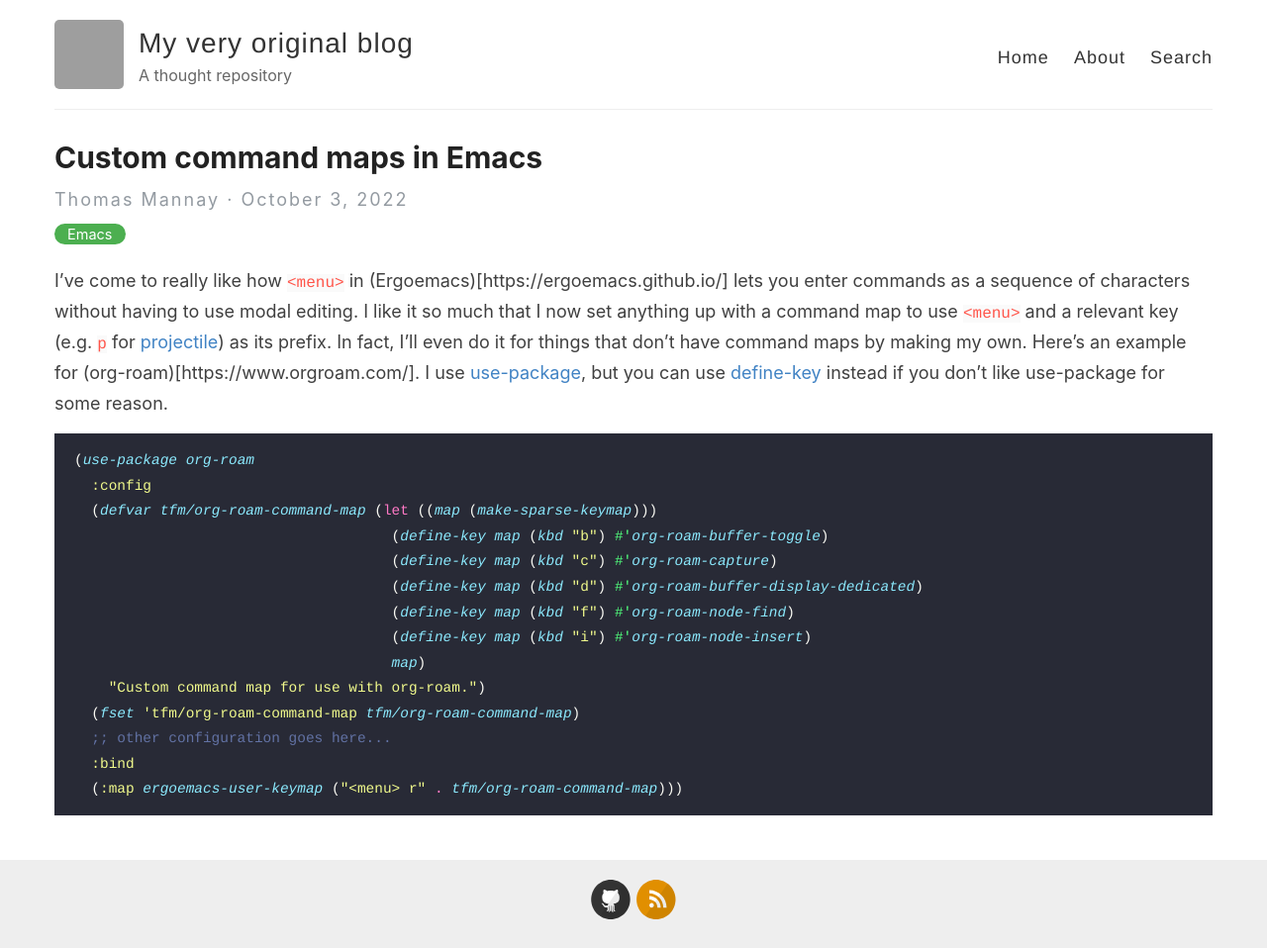
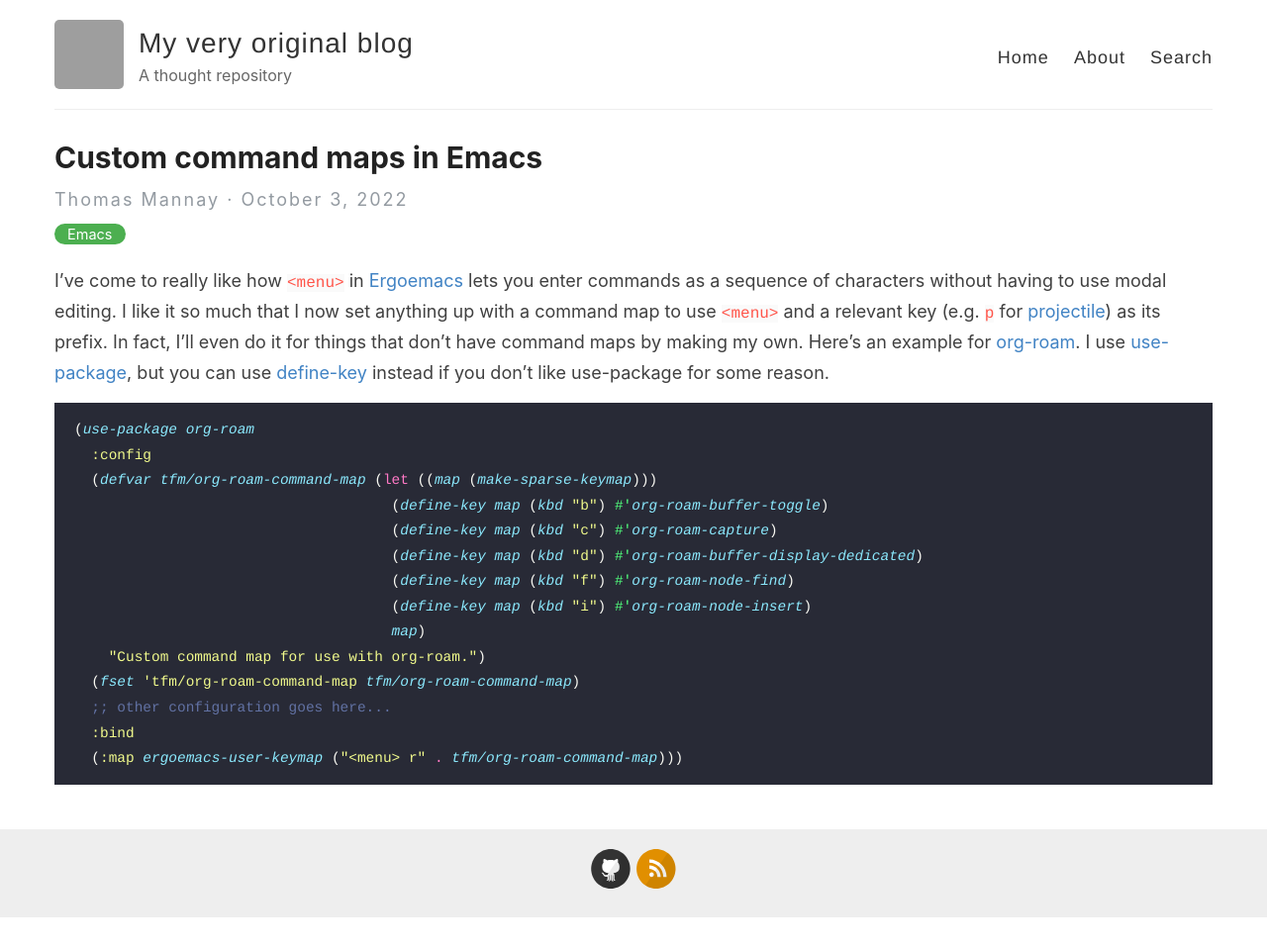
Before and after one commit to sys-fs/sys-fs.github.io, a Jekyll site: the page built from _posts/2022-10-03-custom-command-maps-in-emacs.md, in a window 1280 px wide. Shown: the whole page at 99% size. Built offline with Jekyll 4.4.1, drawn with Linux system fonts in a browser that asks for light colours; after the commit the page ends 927 px from its top, so only the background shows below that; grey boxes are pictures that could not be loaded.

Commit message:
Fix link markdown

```diff
--- a/_posts/2022-10-03-custom-command-maps-in-emacs.md
+++ b/_posts/2022-10-03-custom-command-maps-in-emacs.md
@@ -5,12 +5,12 @@
 ---
 
 I've come to really like how `<menu>` in
-(Ergoemacs)[https://ergoemacs.github.io/] lets you enter commands as a sequence
+[Ergoemacs](https://ergoemacs.github.io/) lets you enter commands as a sequence
 of characters without having to use modal editing. I like it so much that I now
 set anything up with a command map to use `<menu>` and a relevant key (e.g. `p`
 for [projectile](https://docs.projectile.mx/projectile/index.html)) as its
 prefix. In fact, I'll even do it for things that don't have command maps by
-making my own. Here's an example for (org-roam)[https://www.orgroam.com/]. I
+making my own. Here's an example for [org-roam](https://www.orgroam.com/). I
 use [use-package](https://github.com/jwiegley/use-package), but you can use
 [define-key](https://www.gnu.org/software/emacs/manual/html_node/elisp/Changing-Key-Bindings.html)
 instead if you don't like use-package for some reason.
```
